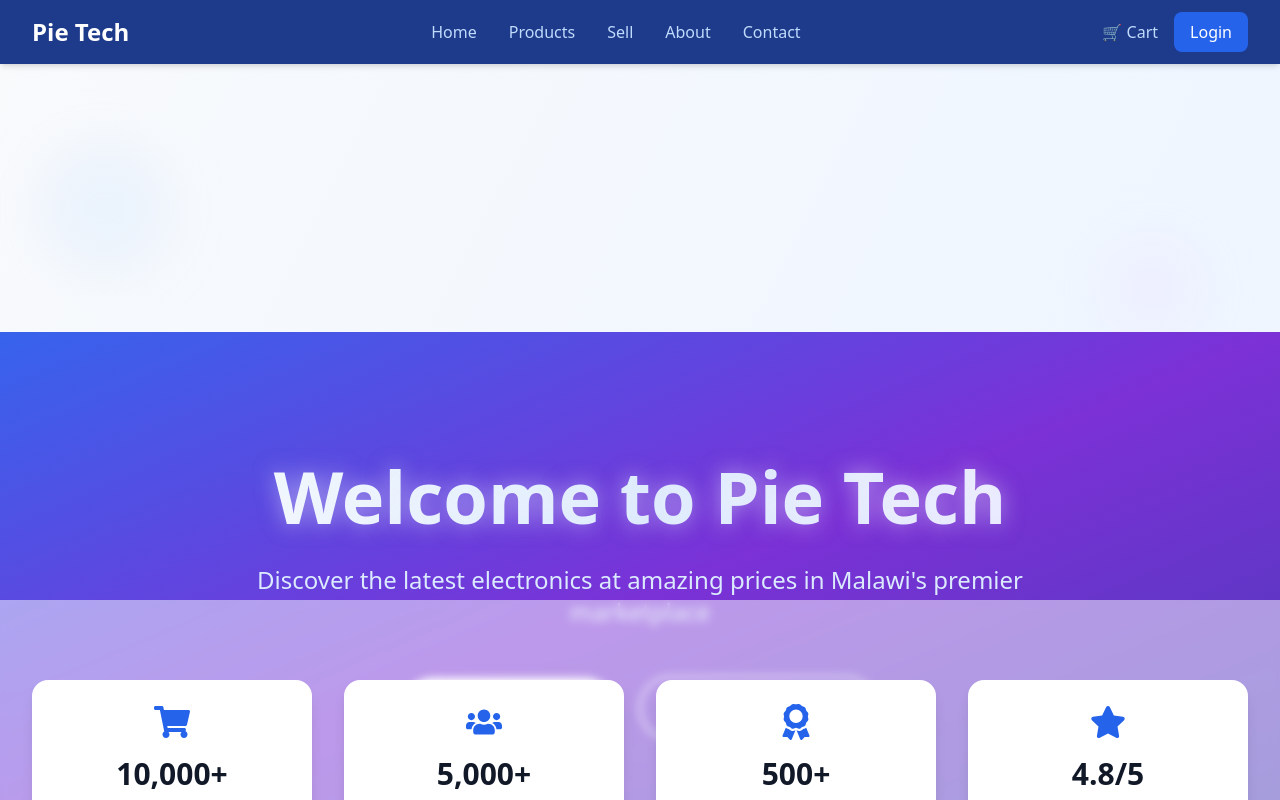
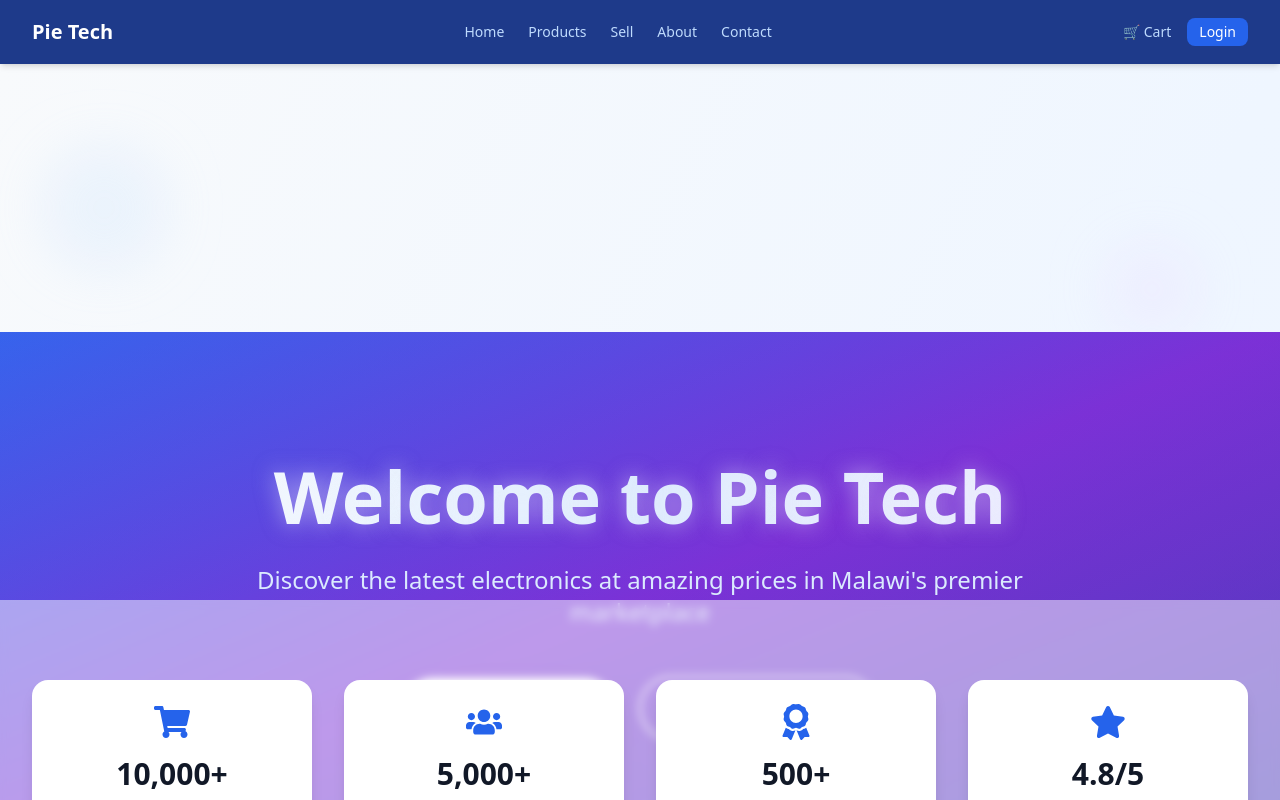
Before and after one commit to wisdomphiri408/pie-electronics-clone, a React (Vite) app: page / in a window 1280 px wide. Shown: the top 800 px of the page. Built offline with nearby package versions, Linux system fonts and the light colour scheme; no server answers; the HTML template or start-up script is replaced by a standard one.

Commit message:
Add mobile menu and improve navbar responsiveness

```diff
--- a/src/components/Navbar.jsx
+++ b/src/components/Navbar.jsx
@@ -1,9 +1,11 @@
 import { Link } from 'react-router-dom';
 import { useCart } from '../context/CartContext';
+import { useState } from 'react';
 
 const Navbar = () => {
   const { getTotalItems } = useCart();
   const user = JSON.parse(localStorage.getItem('user'));
+  const [isOpen, setIsOpen] = useState(false);
 
   const handleLogout = () => {
     localStorage.removeItem('token');
@@ -16,42 +18,51 @@ const Navbar = () => {
       <div className="max-w-7xl mx-auto px-4 sm:px-6 lg:px-8">
         <div className="flex justify-between items-center h-16">
           {/* Logo */}
-          <Link to="/" className="text-2xl font-bold text-white">
+          <Link to="/" className="text-xl font-bold text-white">
             Pie Tech
           </Link>
 
           {/* Navigation Links */}
-          <div className="hidden md:flex space-x-8">
-            <Link to="/" className="text-blue-200 hover:text-white transition">
+          <div className="hidden md:flex space-x-6">
+            <Link to="/" className="text-blue-200 hover:text-white transition text-sm">
               Home
             </Link>
-            <Link to="/products" className="text-blue-200 hover:text-white transition">
+            <Link to="/products" className="text-blue-200 hover:text-white transition text-sm">
               Products
             </Link>
-            <Link to="/sell" className="text-blue-200 hover:text-white transition">
+            <Link to="/sell" className="text-blue-200 hover:text-white transition text-sm">
               Sell
             </Link>
-            <Link to="/about" className="text-blue-200 hover:text-white transition">
+            <Link to="/about" className="text-blue-200 hover:text-white transition text-sm">
               About
             </Link>
-            <Link to="/contact" className="text-blue-200 hover:text-white transition">
+            <Link to="/contact" className="text-blue-200 hover:text-white transition text-sm">
               Contact
             </Link>
             {user && (
-              <Link to="/dashboard" className="text-blue-200 hover:text-white transition">
+              <Link to="/dashboard" className="text-blue-200 hover:text-white transition text-sm">
                 Dashboard
               </Link>
             )}
             {user?.role === 'admin' && (
-              <Link to="/admin" className="text-blue-200 hover:text-white transition">
+              <Link to="/admin" className="text-blue-200 hover:text-white transition text-sm">
                 Admin
               </Link>
             )}
           </div>
 
+          {/* Hamburger Menu - Mobile */}
+          <div className="md:hidden">
+            <button onClick={() => setIsOpen(!isOpen)} className="text-white focus:outline-none">
+              <svg className="w-6 h-6" fill="none" stroke="currentColor" viewBox="0 0 24 24">
+                <path strokeLinecap="round" strokeLinejoin="round" strokeWidth={2} d={isOpen ? "M6 18L18 6M6 6l12 12" : "M4 6h16M4 12h16M4 18h16"} />
+              </svg>
+            </button>
+          </div>
+
           {/* Right side - Cart and Login/Logout */}
-          <div className="flex items-center space-x-4">
-            <Link to="/cart" className="text-blue-200 hover:text-white transition relative">
+          <div className="hidden md:flex items-center space-x-4">
+            <Link to="/cart" className="text-blue-200 hover:text-white transition relative text-sm">
               🛒 Cart
               {getTotalItems() > 0 && (
                 <span className="absolute -top-2 -right-2 bg-red-500 text-white text-xs rounded-full h-5 w-5 flex items-center justify-center">
@@ -61,18 +72,66 @@ const Navbar = () => {
             </Link>
             {user ? (
               <div className="flex items-center space-x-4">
-                <span className="text-white">Hello, {user.name}</span>
-                <button onClick={handleLogout} className="bg-red-600 text-white px-4 py-2 rounded-lg hover:bg-red-700 transition">
+                <span className="text-white text-sm">Hello, {user.name}</span>
+                <button onClick={handleLogout} className="bg-red-600 text-white px-3 py-1 rounded-lg hover:bg-red-700 transition text-sm">
                   Logout
                 </button>
               </div>
             ) : (
-              <Link to="/login" className="bg-blue-600 text-white px-4 py-2 rounded-lg hover:bg-blue-700 transition">
+              <Link to="/login" className="bg-blue-600 text-white px-3 py-1 rounded-lg hover:bg-blue-700 transition text-sm">
                 Login
               </Link>
             )}
           </div>
         </div>
+
+        {/* Mobile Menu */}
+        {isOpen && (
+          <div className="md:hidden bg-blue-800 px-4 py-4 space-y-2">
+            <Link to="/" className="block text-blue-200 hover:text-white transition" onClick={() => setIsOpen(false)}>
+              Home
+            </Link>
+            <Link to="/products" className="block text-blue-200 hover:text-white transition" onClick={() => setIsOpen(false)}>
+              Products
+            </Link>
+            <Link to="/sell" className="block text-blue-200 hover:text-white transition" onClick={() => setIsOpen(false)}>
+              Sell
+            </Link>
+            <Link to="/about" className="block text-blue-200 hover:text-white transition" onClick={() => setIsOpen(false)}>
+              About
+            </Link>
+            <Link to="/contact" className="block text-blue-200 hover:text-white transition" onClick={() => setIsOpen(false)}>
+              Contact
+            </Link>
+            {user && (
+              <Link to="/dashboard" className="block text-blue-200 hover:text-white transition" onClick={() => setIsOpen(false)}>
+                Dashboard
+              </Link>
+            )}
+            {user?.role === 'admin' && (
+              <Link to="/admin" className="block text-blue-200 hover:text-white transition" onClick={() => setIsOpen(false)}>
+                Admin
+              </Link>
+            )}
+            <div className="border-t border-blue-700 pt-2">
+              <Link to="/cart" className="block text-blue-200 hover:text-white transition relative" onClick={() => setIsOpen(false)}>
+                🛒 Cart {getTotalItems() > 0 && `(${getTotalItems()})`}
+              </Link>
+              {user ? (
+                <div className="space-y-2">
+                  <span className="block text-white">Hello, {user.name}</span>
+                  <button onClick={() => { handleLogout(); setIsOpen(false); }} className="bg-red-600 text-white px-3 py-1 rounded-lg hover:bg-red-700 transition w-full">
+                    Logout
+                  </button>
+                </div>
+              ) : (
+                <Link to="/login" className="block bg-blue-600 text-white px-3 py-1 rounded-lg hover:bg-blue-700 transition text-center" onClick={() => setIsOpen(false)}>
+                  Login
+                </Link>
+              )}
+            </div>
+          </div>
+        )}
       </div>
     </nav>
   );
```
